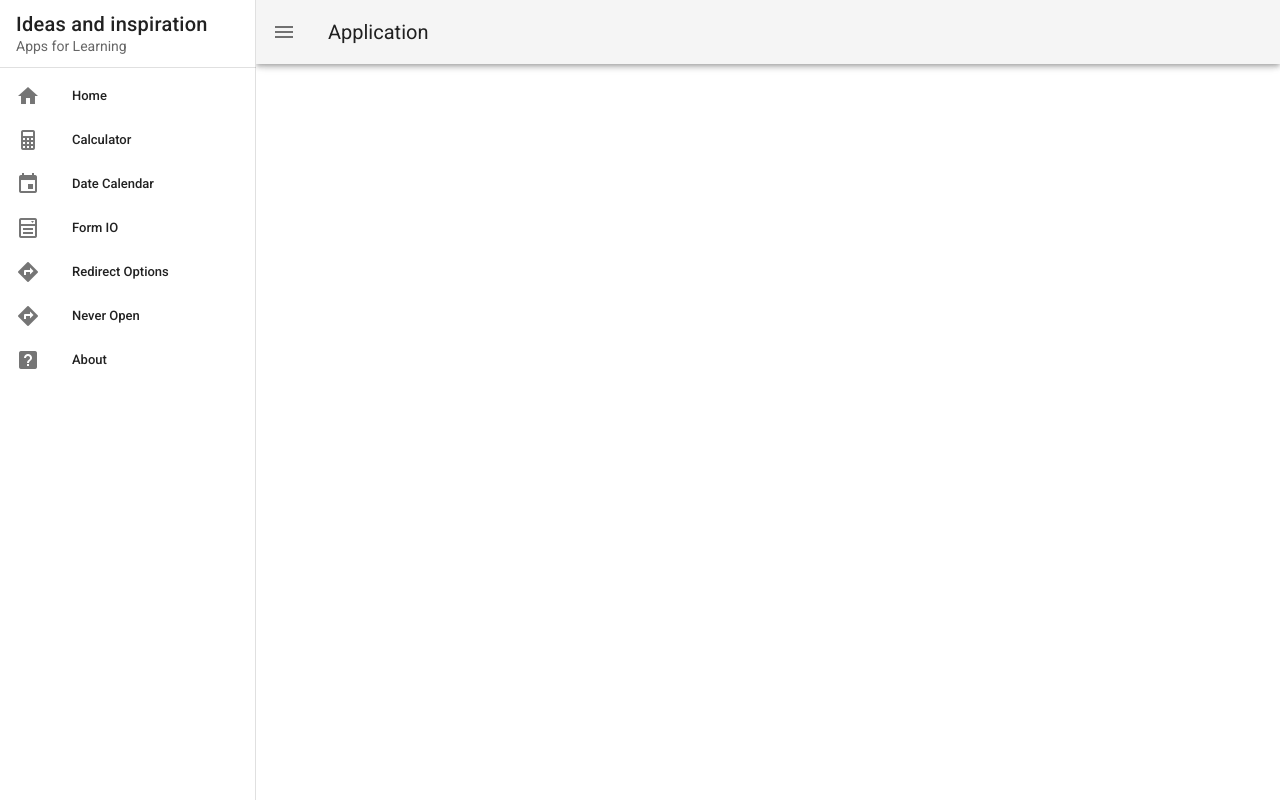
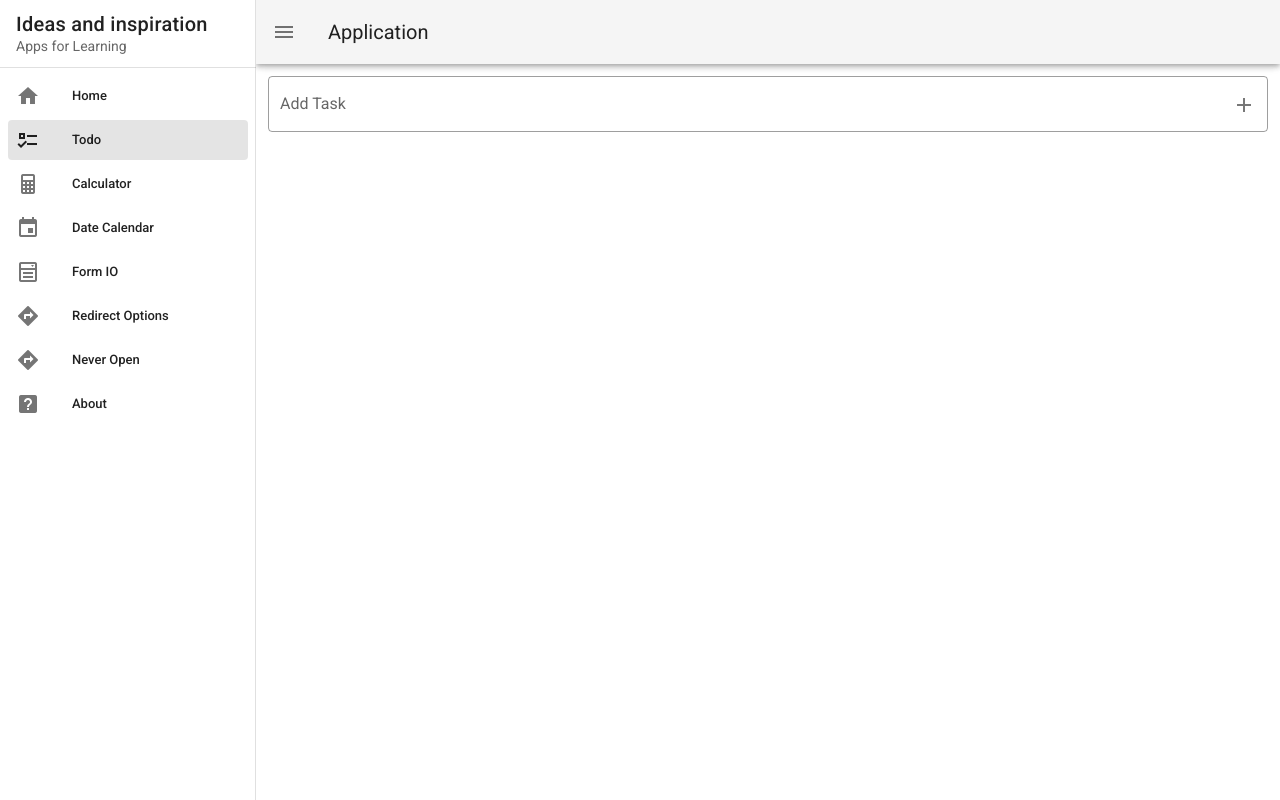
Before and after one commit to temaari/multipurpose-app, a Vue app: page /todo in a window 1280 px wide. Built offline with nearby package versions, Linux system fonts and the light colour scheme.

Commit message:
adding todo list

```diff
--- a/src/App.vue
+++ b/src/App.vue
@@ -56,6 +56,7 @@
 			drawer: null,
 			items: [
 					{ title: 'Home', icon: 'mdi-home', to:'/'},
+					{ title: 'Todo', icon: 'mdi-format-list-checks', to: '/todo' },
 					{ title: 'Calculator', icon: 'mdi-calculator', to:'/calculator'},
 					{ title: 'Date Calendar', icon: 'mdi-calendar', to:'/datecalendar'},
 					{ title: 'Form IO', icon: 'mdi-form-select', to:'/formio'},
--- a/src/router/index.js
+++ b/src/router/index.js
@@ -9,6 +9,11 @@ const routes = [
 		path: '/',
 		name: 'Home',
 		component: Home
+	},
+	{
+		path: '/todo',
+		name: 'Todo',
+		component: () => import('../views/Todo.vue')
 	},
 	{
 		path: '/calculator',
--- a/src/views/Redirect.vue
+++ b/src/views/Redirect.vue
@@ -2,6 +2,14 @@
 	<div class="pa-4" >
 		<div class="pa-2" >
 			<h1>Please Select the way you want to redirect</h1>
+		</div><br>
+		<div class="card pa-2" >
+			<label class="title pa-2" for="link">Redirect On Same Page</label><br>
+			<a  class="pa-2" href="#goto" name="link" >Go to a single point on the page</a>
+		</div><br>
+		<div class="card pa-2" >
+			<label class="title pa-2" for="link">Redirect On To Point on another page</label><br>
+			<a  class="pa-2" href="http://localhost:8080/about#about" name="link" >Go to a single point on another page</a>
 		</div><br>
 		<div class="card pa-2" >
 			<label class="title pa-2" for="replace">Redirect by Replace</label>
@@ -22,14 +30,6 @@
 			<label class="title pa-2" for="query">Redirect by query</label>
 			<p class="pa-2" >Go to url with some Query String</p>
 			<button class="btn pa-2" name="query" @click="redirect('query')" >Click me</button><br>
-		</div><br>
-		<div class="card pa-2" >
-			<label class="title pa-2" for="link">Redirect On Same Page</label><br>
-			<a  class="pa-2" href="#goto" name="link" >Go to a single point on the page</a>
-		</div><br>
-		<div class="card pa-2" >
-			<label class="title pa-2" for="link">Redirect On To Point on another page</label><br>
-			<a  class="pa-2" href="http://localhost:8080/about#about" name="link" >Go to a single point on another page</a>
 		</div><br>
 		<br v-for="i in 20" :key="i" >
 		<div><p id="goto" >Hello this is the point on the page.<br>Powered by Christian Te Maari</p></div>
--- /dev/null
+++ b/src/views/Todo.vue
@@ -0,0 +1,84 @@
+<template>
+	<div class="todo">
+		<v-text-field
+			v-model="newTaskTitle"
+			@click:append="addTask"
+			@keyup.enter="addTask"
+			class="pa-3"
+			outlined
+			label="Add Task"
+			append-icon="mdi-plus"
+			hide-details
+			clearable
+		></v-text-field>
+
+		<v-list
+			flat
+			class="pt-0"
+		>
+			<div
+				v-for="task in tasks"
+				:key="task.id"
+			>
+				<v-list-item
+					@click="doneTask(task.id)"
+					:class="{ 'blue lighten-5' : task.done}"
+				>
+					<template v-slot:default>
+						<v-list-item-action>
+							<v-checkbox :input-value="task.done"></v-checkbox>
+						</v-list-item-action>
+
+						<v-list-item-content>
+							<v-list-item-title
+								:class="{'text-decoration-line-through' : task.done}"
+							>
+								{{ task.title }}
+							</v-list-item-title>
+						</v-list-item-content>
+						<v-list-item-action>
+							<v-btn
+								@click.stop="deleteTask(task.id)"
+								icon
+							>
+								<v-icon color="primary lighten-1">mdi-delete</v-icon>
+							</v-btn>
+						</v-list-item-action>
+					</template>
+				</v-list-item>
+				<v-divider></v-divider>
+			</div>
+		</v-list>
+
+	</div>
+</template>
+
+<script>
+
+export default {
+	name: 'Todo',
+	data() {
+		return {
+			newTaskTitle: '',
+			tasks: []
+		}
+	},
+	methods: {
+		addTask() {
+			this.tasks.push({
+				id: Date.now(),
+				title: this.newTaskTitle,
+				done: false
+			})
+			this.newTaskTitle = ''
+		},
+		doneTask(id) {
+			let task = this.tasks.filter(task => task.id === id)[0]
+			task.done = !task.done
+		},
+		deleteTask(id) {
+			this.tasks = this.tasks.filter(task => task.id !== id)
+		}
+	}
+}
+</script>
```
